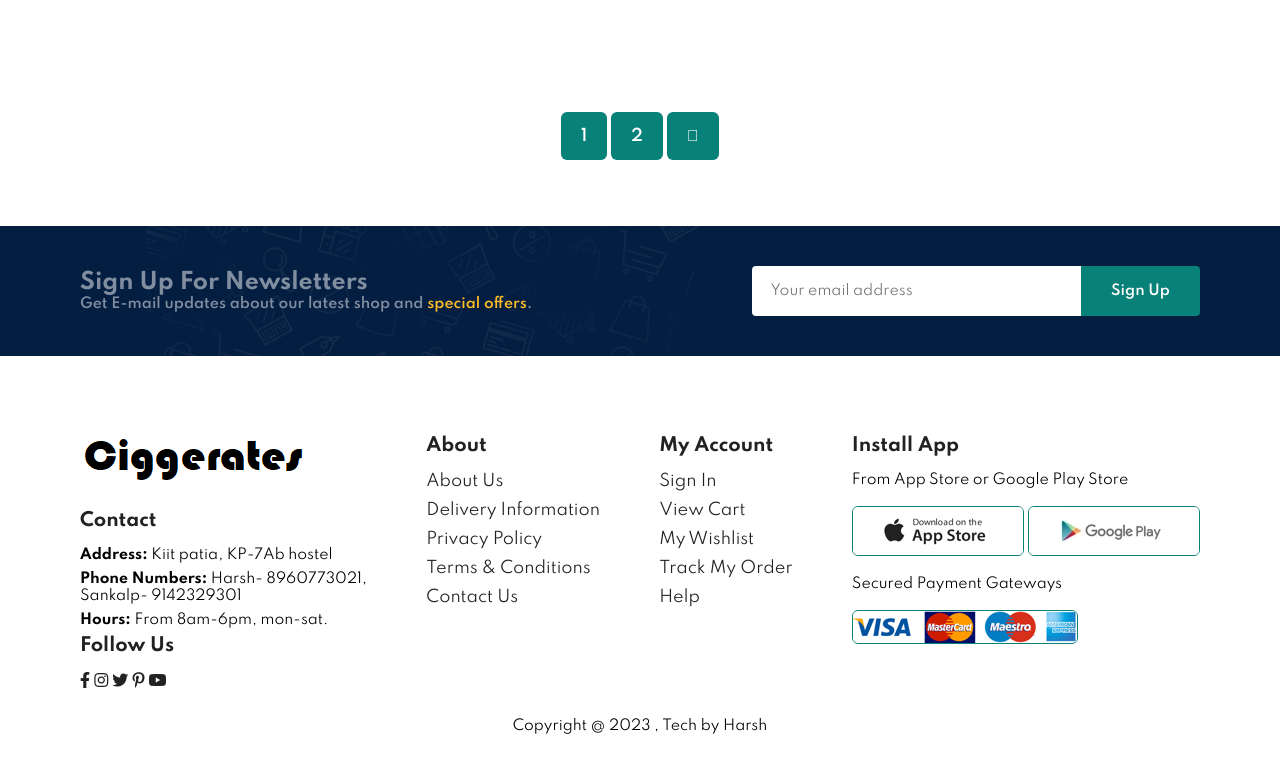
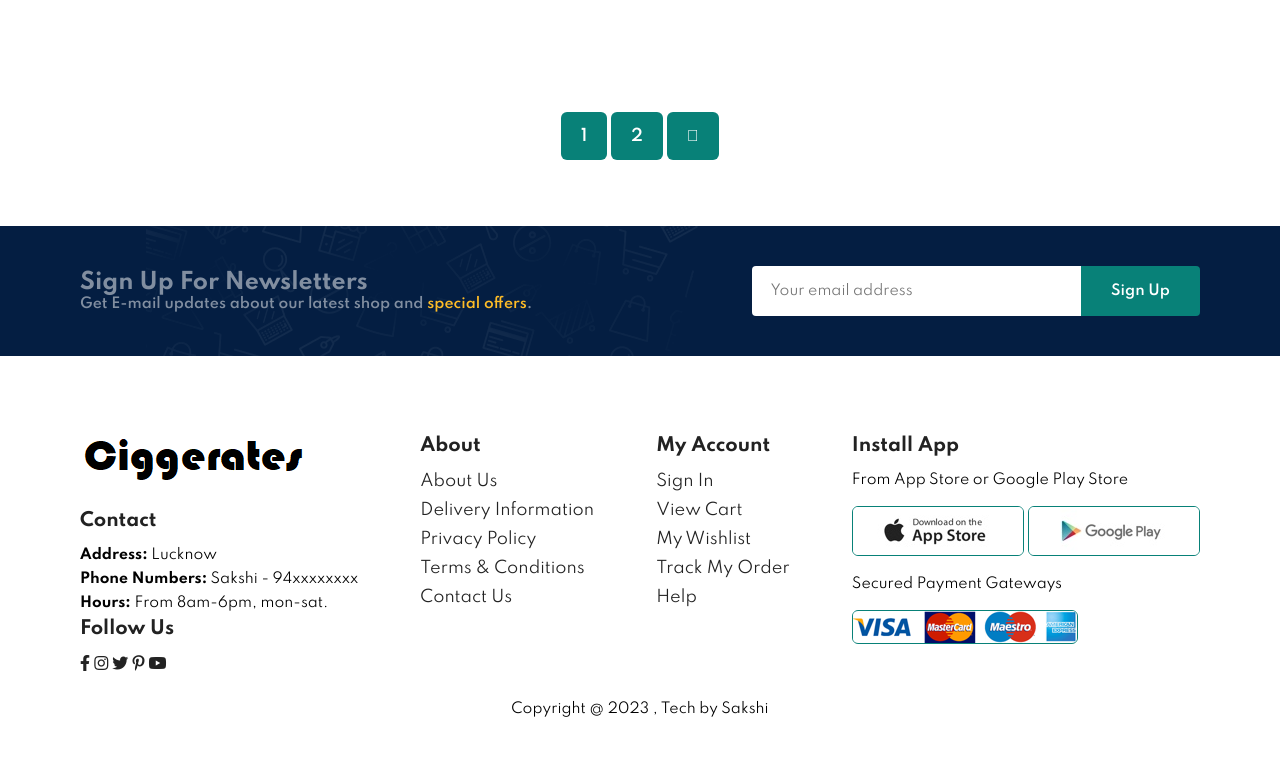
Before and after one commit to gsakshi12/ecommerce-website, a plain HTML site: page blog.html in a window 1280 px wide. Shown: the part 2448-3220 px from the top of the page. Drawn offline with Linux system fonts and the light colour scheme.

Commit message:
Update blog.html

```diff
--- a/blog.html
+++ b/blog.html
@@ -135,10 +135,10 @@
                 <img class="logo" src="image/logo cigg.png" alt="">
                 <h4>Contact</h4>
                 <p>
-                   <strong> Address:</strong> Kiit patia, KP-7Ab hostel
+                   <strong> Address:</strong> Lucknow
                 </p>
                 <p>
-                    <strong>Phone Numbers:</strong> Harsh- 8960773021,<br>Sankalp- 9142329301
+                    <strong>Phone Numbers:</strong> Sakshi - 94xxxxxxxx
                  </p>
                  <p>
                     <strong> Hours:</strong> From 8am-6pm, mon-sat.
@@ -189,7 +189,7 @@
              <a class="row" href="#" onclick="window.location.href='paymentgateway.html';"><img src="image/pay/pay.png"  alt=""></a>
             </div>
             <div class="copyright">
-                <p>Copyright @ 2023 , Tech by Harsh </p>
+                <p>Copyright @ 2023 , Tech by Sakshi </p>
             </div>
         </footer>
 
```
